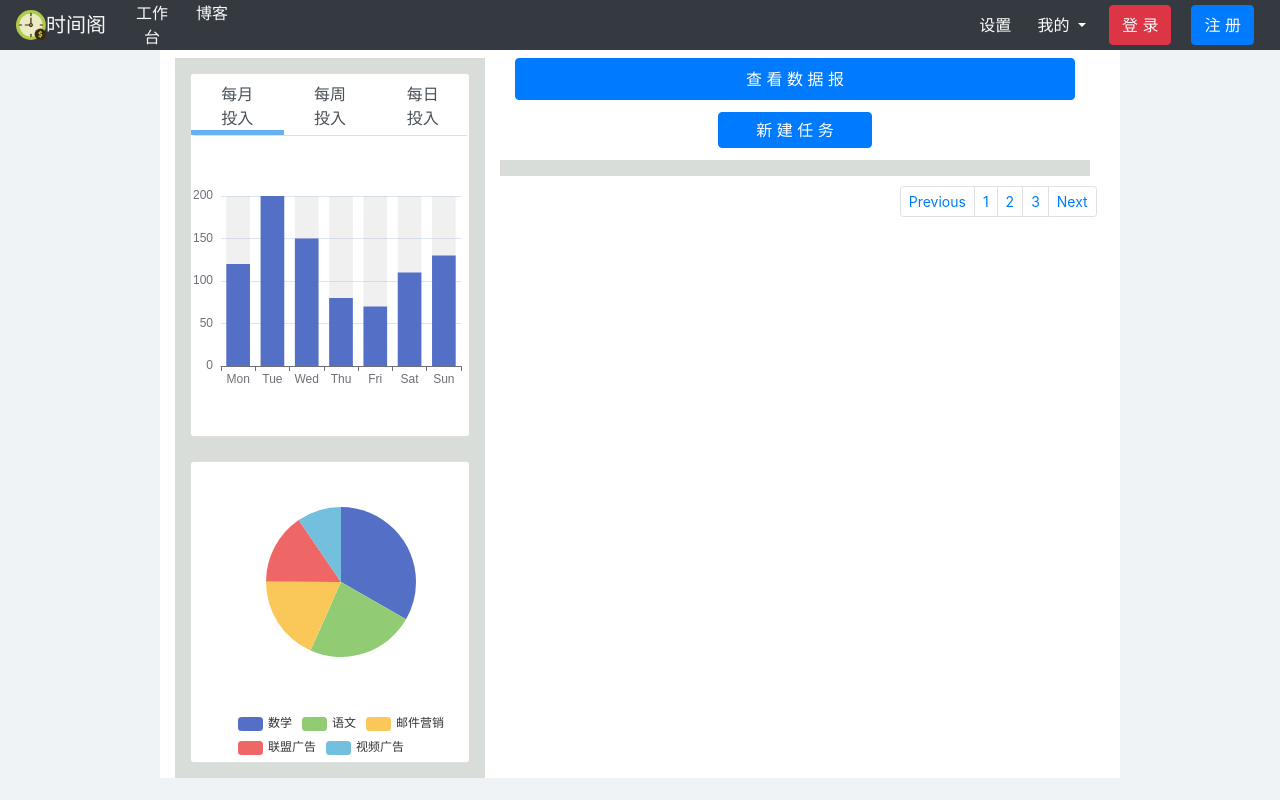
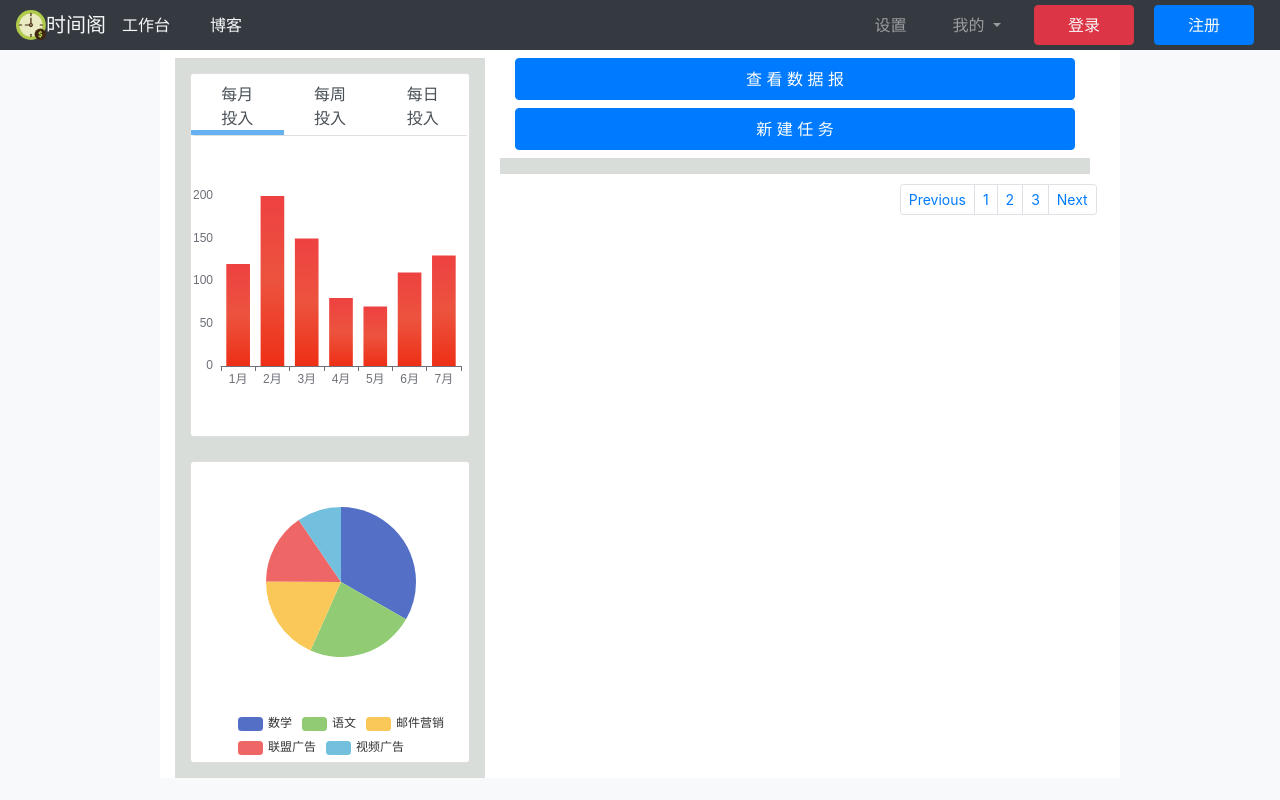
Before and after one commit to KenelmQLH/timeTreasure, a Django app: template templates/index_subprojects.html in a window 1280 px wide. Run offline with Django 3.2, Linux system fonts and the light colour scheme; the template is opened without the code that fills it, so the values that code supplies are empty; some libraries are stand-ins or nearby versions.

Commit message:
modify v2

```diff
--- a/app/views.py
+++ b/app/views.py
@@ -110,9 +110,8 @@ def deleteproject(request):
     return HttpResponse(json.dumps(ret))
 
 
-def index_subprojects(request,pid):
+def index_subprojects(request,uid,pid):
     if request.method == "GET":
-        # pid = request.GET.get("pid")
         print("in sub_index ~~~", pid, "~~~")
         results = Subprojects.objects.filter(projects_id=pid)
         subproject_list = []
@@ -135,6 +134,7 @@ def index_subprojects(request,pid):
         info = {
             'subproject_list': subproject_list,
             'pid': pid,
+            'uid':uid,
         }
         return render(request, 'index_subprojects.html', info)
     else:
--- /dev/null
+++ b/static/css/common.css
@@ -0,0 +1,36 @@
+#myNavBar *{
+	margin: 0 auto;
+}
+
+body{
+    background-color:rgb(239, 243, 245);
+}
+
+#myNavBar{
+    /* background-color: rgb(61, 129, 61); */
+    height:50px;
+    margin:0;
+}
+.mynav-show-item{
+    margin-right: 5px;
+    margin-left: 5px;
+    width:80px;
+    text-align: center;
+}
+.mynav-hide{
+    /* background-color: white; */
+    width: 100%;
+}
+#navbarSupportedContent .mynav-hide-item{
+    margin-right: 15px;
+    margin-left: 15px;
+    text-align: center;
+    /* color: black !important; */
+}
+
+#navbarSupportedContent .mynav-btn{
+    width:100px;
+    margin:10px;
+    margin-left: 10px;
+    margin-right: 10px;
+}
--- a/static/css/index_subprojects.css
+++ b/static/css/index_subprojects.css
@@ -1,42 +1,3 @@
-body{
-    background-color:rgb(239, 243, 245);
-}
-
-.index_btn_add{
-    margin:auto !important;
-    height:60%;
-    line-height: 100%;
-    text-align: center;
-}
-
-.mynavbar{
-    /* background-color: rgb(61, 129, 61); */
-    height:50px;
-    margin:0;
-}
-.mynav-show-item{
-    margin-right: 5px;
-    margin-left: 5px;
-    width:50px;
-    text-align: center;
-}
-.mynav-hide{
-    /* background-color: white; */
-    width: 100%;
-}
-.mynav-hide-item{
-    margin-right: 5px;
-    margin-left: 5px;
-    text-align: center;
-    color: rgb(255, 255, 255) !important;
-}
-
-#navbarSupportedContent .mynav-btn{
-    width:100px;
-    margin-left: 10px;
-    margin-right: 10px;
-}
-
 /*----------------------左侧数据面板------------------------*/
 #main_pane2{
     background-color: rgb(255, 255, 255);
@@ -81,9 +42,13 @@ body{
    height:100%;
 
 }
-#main_pane2 #right_data_pane2 #project_pane2 .list-group .list-group-item .list-item-name{
+
+#main_pane2 #right_data_pane2 #project_pane2 .list-group .list-group-item .list-item-text small{
+    height:100%;
     line-height: 100%;
     text-align: center;
+    font-family: 'Times New Roman', Times, serif;
+
 }
 
 
--- a/static/js/data_show/subprojects.js
+++ b/static/js/data_show/subprojects.js
@@ -4,18 +4,49 @@ var MonthBar2 = echarts.init(document.getElementById('month_bar2'));
 var optionMonthBar = {
     xAxis: {
         type: 'category',
-        data: ['Mon', 'Tue', 'Wed', 'Thu', 'Fri', 'Sat', 'Sun']
+        data: ['1月', '2月', '3月', '4月', '5月', '6月', '7月'],
+        font: 6,
     },
     yAxis: {
+        splitLine:{
+            show:false
+        },
         type: 'value'
     },
     series: [{
         data: [120, 200, 150, 80, 70, 110, 130],
         type: 'bar',
-        showBackground: true,
-        backgroundStyle: {
-            color: 'rgba(180, 180, 180, 0.2)'
-        }
+        label: {
+            show: false,
+        },
+        labelLine: {
+            show: false,
+        },
+        itemStyle: {
+            color: new echarts.graphic.LinearGradient(
+                0, 0, 0, 1,
+                [
+                    {offset: 0, color: '#ee4141'},
+
+                    { offset: 0.5, color: '#ec533e' },
+                    {offset: 1, color: '#ee2f16'}
+                ]
+            )
+        },
+        emphasis: {
+            itemStyle: {
+                color: new echarts.graphic.LinearGradient(
+                    0, 0, 0, 1,
+                    [
+                        {offset: 0, color: '#ec533e'},
+                        {offset: 0.7, color: '#ee2f16'},
+                        {offset: 1, color: '#ee2f16'}
+                    ]
+                )
+            }
+        },
+        showBackground: false,
+
     }]
 };
 MonthBar.setOption(optionMonthBar);
@@ -26,18 +57,49 @@ var WeekBar2 = echarts.init(document.getElementById('week_bar2'));
 var optionWeekBar = {
     xAxis: {
         type: 'category',
-        data: ['Mon', 'Tue', 'Wed', 'Thu', 'Fri', 'Sat', 'Sun']
+        data: ['周一', '周二', '周三', '周四', '周无', '周六', '周日'],
+        font: 6,
     },
     yAxis: {
+        splitLine:{
+            show:false
+        },
         type: 'value'
     },
     series: [{
-        data: [10, 5, 8, 7, 6, 9, 8],
+        data: [20, 20, 15, 8, 7, 11, 13],
         type: 'bar',
-        showBackground: true,
-        backgroundStyle: {
-            color: 'rgba(180, 180, 180, 0.2)'
-        }
+        label: {
+            show: false,
+        },
+        labelLine: {
+            show: false,
+        },
+        itemStyle: {
+            color: new echarts.graphic.LinearGradient(
+                0, 0, 0, 1,
+                [
+                    {offset: 0, color: '#ee4141'},
+
+                    { offset: 0.5, color: '#ec533e' },
+                    {offset: 1, color: '#ee2f16'}
+                ]
+            )
+        },
+        emphasis: {
+            itemStyle: {
+                color: new echarts.graphic.LinearGradient(
+                    0, 0, 0, 1,
+                    [
+                        {offset: 0, color: '#ec533e'},
+                        {offset: 0.7, color: '#ee2f16'},
+                        {offset: 1, color: '#ee2f16'}
+                    ]
+                )
+            }
+        },
+        showBackground: false,
+
     }]
 };
 WeekBar.setOption(optionWeekBar);
@@ -48,18 +110,49 @@ var DayBar2 = echarts.init(document.getElementById('day_bar2'));
 var optionDayBar = {
     xAxis: {
         type: 'category',
-        data: ['Mon', 'Tue', 'Wed', 'Thu', 'Fri', 'Sat', 'Sun']
+        data: ['周一', '周二', '周三', '周四', '周无', '周六', '周日'],
+        font: 6,
     },
     yAxis: {
+        splitLine:{
+            show:false
+        },
         type: 'value'
     },
     series: [{
-        data: [120, 200, 150, 80, 70, 110, 130],
+        data: [12, 20, 15, 8, 7, 10, 10],
         type: 'bar',
-        showBackground: true,
-        backgroundStyle: {
-            color: 'rgba(180, 180, 180, 0.2)'
-        }
+        label: {
+            show: false,
+        },
+        labelLine: {
+            show: false,
+        },
+        itemStyle: {
+            color: new echarts.graphic.LinearGradient(
+                0, 0, 0, 1,
+                [
+                    {offset: 0, color: '#ee4141'},
+
+                    { offset: 0.5, color: '#ec533e' },
+                    {offset: 1, color: '#ee2f16'}
+                ]
+            )
+        },
+        emphasis: {
+            itemStyle: {
+                color: new echarts.graphic.LinearGradient(
+                    0, 0, 0, 1,
+                    [
+                        {offset: 0, color: '#ec533e'},
+                        {offset: 0.7, color: '#ee2f16'},
+                        {offset: 1, color: '#ee2f16'}
+                    ]
+                )
+            }
+        },
+        showBackground: false,
+
     }]
 };
 DayBar.setOption(optionDayBar);
--- a/templates/index_subprojects.html
+++ b/templates/index_subprojects.html
@@ -12,13 +12,14 @@
     initial-scale=1则将显示未经缩放的Web文档
     -->
     <meta name="viewport" content="width=device-width, initial-scale=1">
-    <title>Bootstrap的HTML标准模板</title>
+    <title>时间阁</title>
     <!-- 载入Bootstrap 的css -->
     <link href="/static/Bootstrap/css/bootstrap.min.css" rel="stylesheet" type="text/css"/>
     <!-- Mobiscroll JS and CSS Includes -->
     <link href="/static/ele_mobisscroll/css/mobiscroll.custom-3.0.0-beta2.min.css" rel="stylesheet" type="text/css" />
 
     <link href="/static/css/index_subprojects.css" rel="stylesheet" type="text/css"/>
+    <link href="/static/css/common.css" rel="stylesheet" type="text/css">
 
     <link rel="shortcut icon" href="/static/images/svg/time.svg" type="image/x-icon"/>
     <title>子项目列表</title>
@@ -34,17 +35,17 @@
 
 <!--<input id="uid" hidden="True" value= "{{ uid }}">-->
 <input id="pid" hidden="True" value= "{{ pid }}">
-<body>
-    <div class="">
+<body class="bg-light">
+    <div class="container-fluid" style="padding:0px;">
         <!-- 导航栏 -->
         <nav class="navbar fixed-top navbar-expand-lg navbar-dark bg-dark mynavbar " id="myNavBar">
-          <a class="navbar-brand d-flex justify-content-start text-light" href="#">
+          <a class="navbar-brand d-flex justify-content-start text-light" href="/index/{{uid }}/">
             <img src="/static/images/svg/time.svg" width="30" height="30" class="d-inline-block align-top" alt="">
             时间阁
           </a>
           <ul class="navbar-nav mr-auto flex-row">
             <li class="nav-item">
-              <a class="nav-link active text-light mynav-show-item d-inline-block" href="#">工作台</a>
+              <a class="nav-link text-light mynav-show-item d-inline-block" href="/index/{{uid }}/">工作台</a>
             </li>
             <li class="nav-item">
               <a class="nav-link text-light mynav-show-item d-inline-block" href="#">博客</a>
@@ -58,7 +59,7 @@
           <!-- mynav-hide -->
           <div class="collapse navbar-collapse bg-dark" id="navbarSupportedContent">
             <!-- 导航栏列表 -->
-            <ul class="navbar-nav ml-auto d-flex justify-content-end">
+            <ul class="navbar-nav mr-0 d-flex justify-content-end">
               <li class="nav-item">
                 <a class="nav-link mynav-hide-item" href="#">设置</a>
               </li>
@@ -67,27 +68,24 @@
                 <a class="nav-link dropdown-toggle mynav-hide-item" href="#" id="navbarDropdown" role="button" data-toggle="dropdown" aria-haspopup="true" aria-expanded="false">
                   我的
                 </a>
-                <div class="dropdown-menu bg-dark" aria-labelledby="navbarDropdown">
-                  <div class="dropdown-divider"></div>
+                <div class="dropdown-menu" aria-labelledby="navbarDropdown">
                   <a class="dropdown-item mynav-hide-item" href="#">个人详情</a>
                   <div class="dropdown-divider"></div>
                   <a class="dropdown-item mynav-hide-item" href="#">我的好友</a>
                   <div class="dropdown-divider"></div>
-                  <a class="dropdown-item mynav-hide-item" href="#">Something else here</a>
-                  <div class="dropdown-divider"></div>
+                  <a class="dropdown-item" href="#">Something else here</a>
                 </div>
               </li>
               <li class="nav-item d-flex justify-content-between">
-                <button class="btn btn-danger my-2 my-sm-0 text-light mynav-btn" style="width:100%;"> 登   录</button>
+                <button class="btn btn-danger my-2 my-sm-0 text-light mynav-btn"> 登录</button>
               </li>
               <li class="nav-item d-flex justify-content-between">
-                <button class="btn btn-primary my-2 my-sm-0 text-light mynav-btn" style="width:100%;"> 注   册</button>
+                <button class="btn btn-primary my-2 my-sm-0 text-light mynav-btn"> 注册</button>
               </li>
 
             </ul>
           </div>
         </nav>
-
         <!-- 主面板 -->
         <div class="container-fluid col-12 col-md-9 d-flex flex-row justify-content-between" id="main_pane2" style="margin-top: 50px;">
 
@@ -169,10 +167,7 @@
                         </div>
                       </div>
 
-                      <!-- 模态框底部 -->
-                      <div class="modal-footer">
-                          <button type="button" class="btn btn-secondary addsub_confirm_btn" data-dismiss="modal">确认</button>
-                      </div>
+
 
                       </div>
                   </div>
@@ -180,10 +175,11 @@
               </div>
 
               <!-- 新建项目 -->
-              <div class="row col-md-10" style="margin:auto;height: 60px;">
-                  <button type="button" class="btn btn-primary col-md-4 index_btn_add font-weight-normal"  data-toggle="modal" data-target="#myModal2" >
+              <div class="col-md-12 mt-2 mb-2  d-flex flex-column align-items-center">
+                  <button type="button" class="btn btn-primary font-weight-normal p-2"  data-toggle="modal" data-target="#myModal2" style="width:100%;margin:auto;">
                   新 建 任 务
                   </button>
+                  <!-- index_btn_add -->
               </div>
 
               <!-- 添加任务模态框 -->
@@ -193,14 +189,14 @@
 
                       <!-- 模态框头部 -->
                       <div class="modal-header">
-                          <h4 class="modal-title">新建项目</h4>
+                          <h4 class="modal-title">新建任务</h4>
                           <button type="button" class="close" data-dismiss="modal">&times;</button>
                       </div>
 
                       <!-- 模态框主体 -->
-                      <div class="modal-body">
+                      <div class="modal-body" style="margin:auto;width: 100%;">
                           <input hidden="True" id="addsub_pid" name="add_spid" value="{{ pid }}">
-                          <input name="spname" id="addsub_spname" type="text" placeholder="子项目名字">
+                          <input name="spname" id="addsub_spname" type="text" placeholder="子项目名字" style="border-color: rgba(82, 82, 87, 0.479);margin:auto;width: 80%;">
                           {% if add_project_flag == 0%}
                           <p>已有同名项目，请重新输入！</p>
                           {% endif %}
@@ -208,7 +204,7 @@
 
                       <!-- 模态框底部 -->
                       <div class="modal-footer">
-                          <button type="button" class="btn btn-secondary addsub_confirm_btn" data-dismiss="modal">确认</button>
+                          <button type="button" class="btn btn-primary addsub_confirm_btn" data-dismiss="modal">确认</button>
                       </div>
 
                       </div>
@@ -220,19 +216,26 @@
                 <div>
                   <ul class="list-group">
                     {% for row in subproject_list %}
-                    <div class="list-group-item d-flex flex-row justify-content-between align-items-start">
+                    <div class="list-group-item d-flex flex-row justify-content-between align-items-start mt-1 mb-1" style="border-radius: 2%;">
                       <!-- <div class="col-md-4 col-4 subproject_img_icon">
                         <img src="/static/images/svg/time_pyramid.svg " class="" alt="..." style="max-width: 50px;max-height:50px;">
                       </div> -->
 
-                      <div class="list-item-name">
-                        {{ row.spname }}
+                      <div class="list-item-text col-3 p-0">
+                        <small>
+                          {{ row.spname }}
+                        </small>
                       </div>
-                      <div class="list-item-name">
-                        总小时数；{{ row.sptime }}
+                      <div class="list-item-text col-4 p-0">
+                        <small>
+                          总小时数：{{ row.sptime }}
+                        </small>
                       </div>
-                      <div class="list-item-name">
-                        记录次数：{{ row.numrecord }}
+                      <div class="list-item-text col-4 p-0">
+                        <small>
+                          记录次数：{{ row.numrecord }}
+                        </small>
+
                       </div>
                       <input class="spid" hidden="True" value= "{{ row.spid }}">
 
@@ -263,7 +266,7 @@
 
                           <!-- 模态框底部 -->
                           <div class="modal-footer">
-                              <button type="button" class="btn btn-secondary add_time_btn"  data-dismiss="modal">确认</button>
+                              <button type="button" class="btn btn-primary add_time_btn"  data-dismiss="modal">确认</button>
                           </div>
 
                           </div>
--- a/timeTreasure/urls.py
+++ b/timeTreasure/urls.py
@@ -26,7 +26,7 @@ urlpatterns = [
     path(r'add_project/', views.add_project),
     path(r'deleteproject/', views.deleteproject),
 
-    path(r'index_subprojects/<int:pid>/', views.index_subprojects),
+    path(r'index_subprojects/<int:uid>/<int:pid>/', views.index_subprojects),
     path(r'add_subproject/', views.add_subproject),
     path(r'del_subproject/', views.del_subproject),
     path(r'add_record/', views.add_record),
```
Also changed, not shown: static/css/index.css (+0 -40 lines), static/css/login.css (+0 -32 lines), static/ele_login/css/login.css (+29 -15 lines), templates/index.html (+23 -26 lines), templates/login.html (+51 -45 lines).
